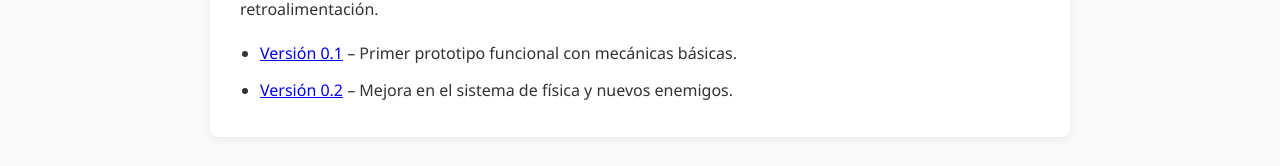
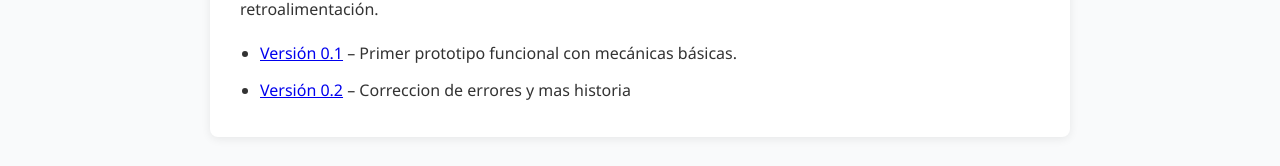
Before and after one commit to Josue-Isai-Sanchez-Santos/Corrupt-Eden-Descent-of-the-Damned, a plain HTML site: page versiones.html in a window 1280 px wide. Shown: the part 327-493 px from the top of the page. Drawn offline with Linux system fonts and the light colour scheme; a script that the page names is missing.

Commit message:
Update versiones.html

```diff
--- a/versiones.html
+++ b/versiones.html
@@ -25,7 +25,7 @@
       <p>Aquí encontrarás una lista de las versiones de mi juego que han sido publicadas para pruebas y retroalimentación.</p>
       <ul>
         <li><a href="https://mega.nz/file/CsNmSAYJ#uF2PXczrN2XjLl0idHCj2zFDZUPo8ItGbvgkPni2vqI" target="_blank">Versión 0.1</a> – Primer prototipo funcional con mecánicas básicas.</li>
-        <li><a href="https://mega.nz/file/zkch2DIa#tYV5shgKaAzoFoyjLdpHwOul3DfSIlQZ_Mpxz_GU-xU" target="_blank">Versión 0.2</a> – Mejora en el sistema de física y nuevos enemigos.</li>
+        <li><a href="https://mega.nz/file/zkch2DIa#tYV5shgKaAzoFoyjLdpHwOul3DfSIlQZ_Mpxz_GU-xU" target="_blank">Versión 0.2</a> – Correccion de errores y mas historia</li>
         <!-- Agrega más versiones conforme las vayas publicando -->
       </ul>
     </section>
```
